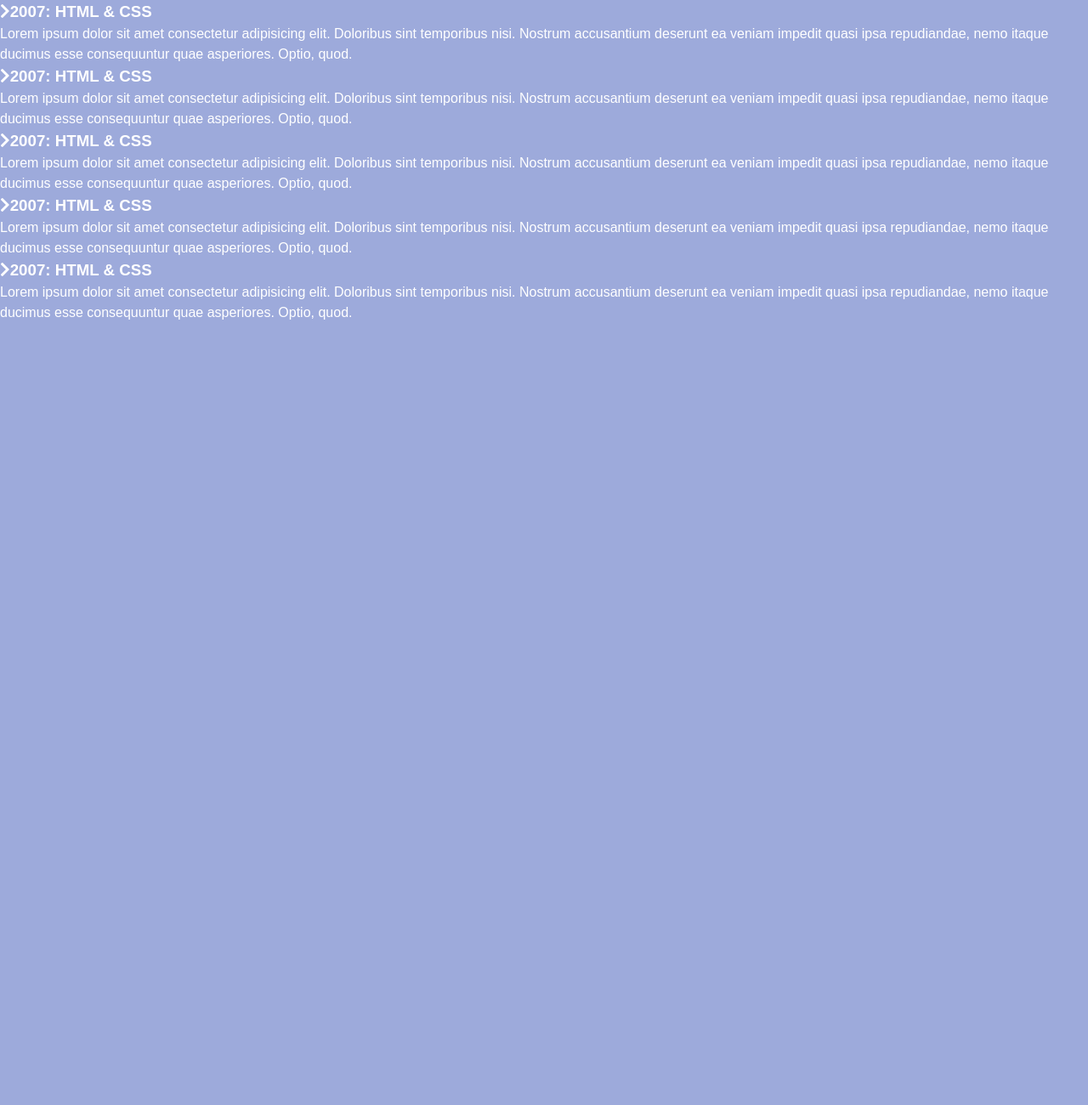
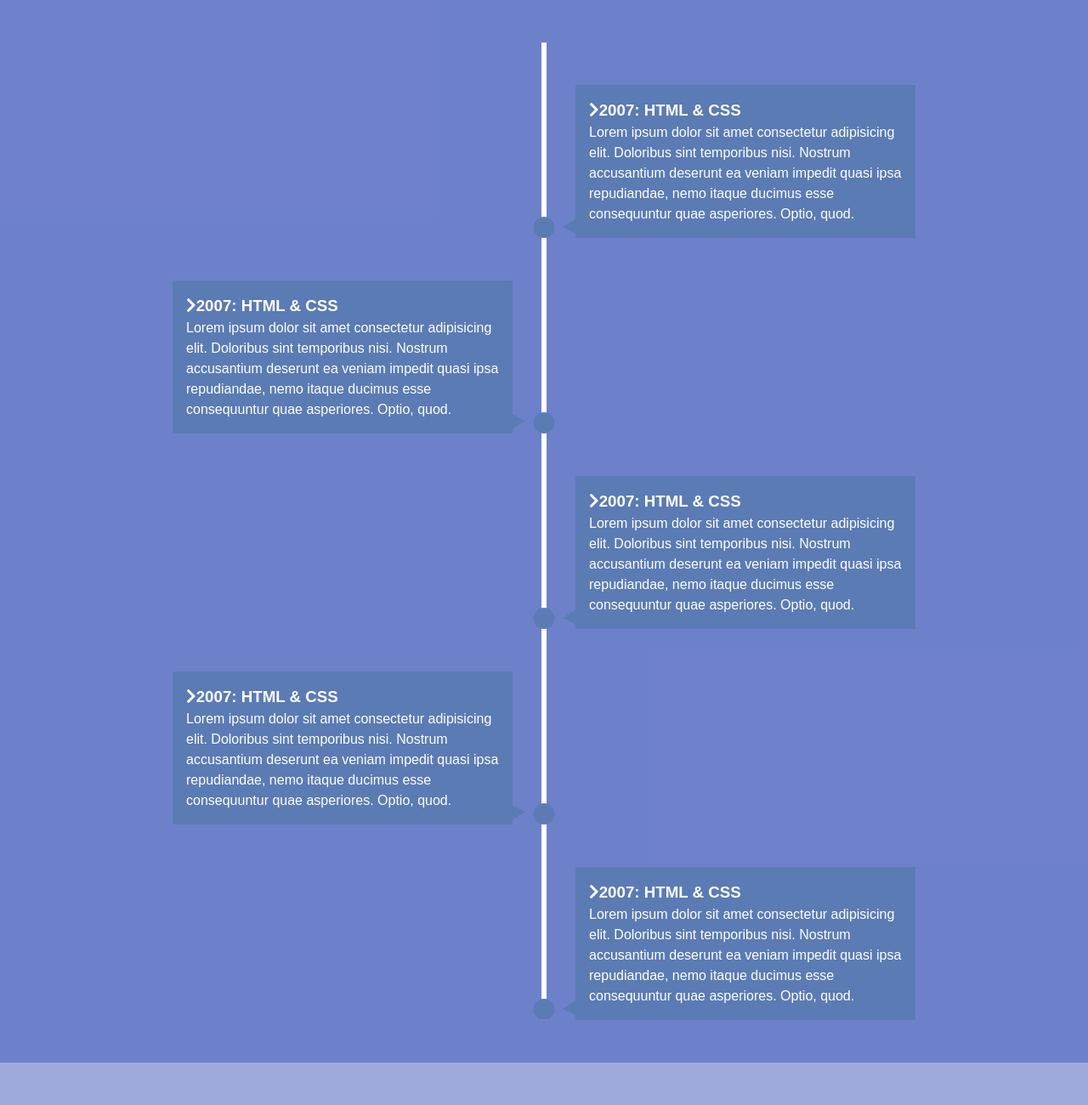
Before and after one commit to ainzacruz/Portfolio, a PHP site: page / in a window 1280 px wide. Shown: the whole page at 85% size. Before the commit the page ends 376 px from the top, so only its background shows below. Run offline with PHP 8.4, Linux system fonts and the light colour scheme; some libraries are stand-ins or nearby versions.

Commit message:
added styling

```diff
--- a/style.css
+++ b/style.css
@@ -33,3 +33,76 @@ body {
 h1 {
   font-size: 2.3rem;
 }
+
+#timeline ul {
+  background: var(--primary-color);
+  padding: 50px 0;
+}
+
+/* Create Line */
+#timeline ul li {
+  list-style: none;
+  position: relative;
+  width: 6px;
+  margin: 0 auto;
+  padding-top: 50px;
+  background: #fff;
+}
+
+/* Boxes */
+#timeline ul li div {
+  position: relative;
+  bottom: 0;
+  width: 400px;
+  padding: 1rem;
+  background: var(--secondary-color);
+  transition: all 0.5s ease-in-out;
+}
+
+/* Right-side */
+#timeline ul li:nth-child(odd) div {
+  left: 40px;
+}
+
+/* left-side */
+#timeline ul li:nth-child(even) div {
+  left: -434px;
+}
+
+/* Dots */
+#timeline ul li:after {
+  content: "";
+  position: absolute;
+  left: 50%;
+  bottom: 0;
+  width: 25px;
+  height: 25px;
+  background: var(--secondary-color);
+  transform: translateX(-50%);
+  border-radius: 50%;
+  transition: background 0.5s ease-in-out;
+}
+
+/* Arrows Base */
+#timeline div:before {
+  content: "";
+  position: absolute;
+  bottom: 5px;
+  width: 0;
+  height: 0;
+  border-style: solid;
+}
+
+/* Right Arrows */
+#timeline ul li:nth-child(odd) div:before {
+  left: -15px;
+  border-width: 10px 16px 8px 0;
+  border-color: transparent var(--secondary-color) transparent transparent;
+}
+
+/* Right Arrows */
+#timeline ul li:nth-child(even) div:before {
+  right: -15px;
+  border-width: 8px 0 10px 16px;
+  border-color: transparent transparent transparent var(--secondary-color);
+}
```
